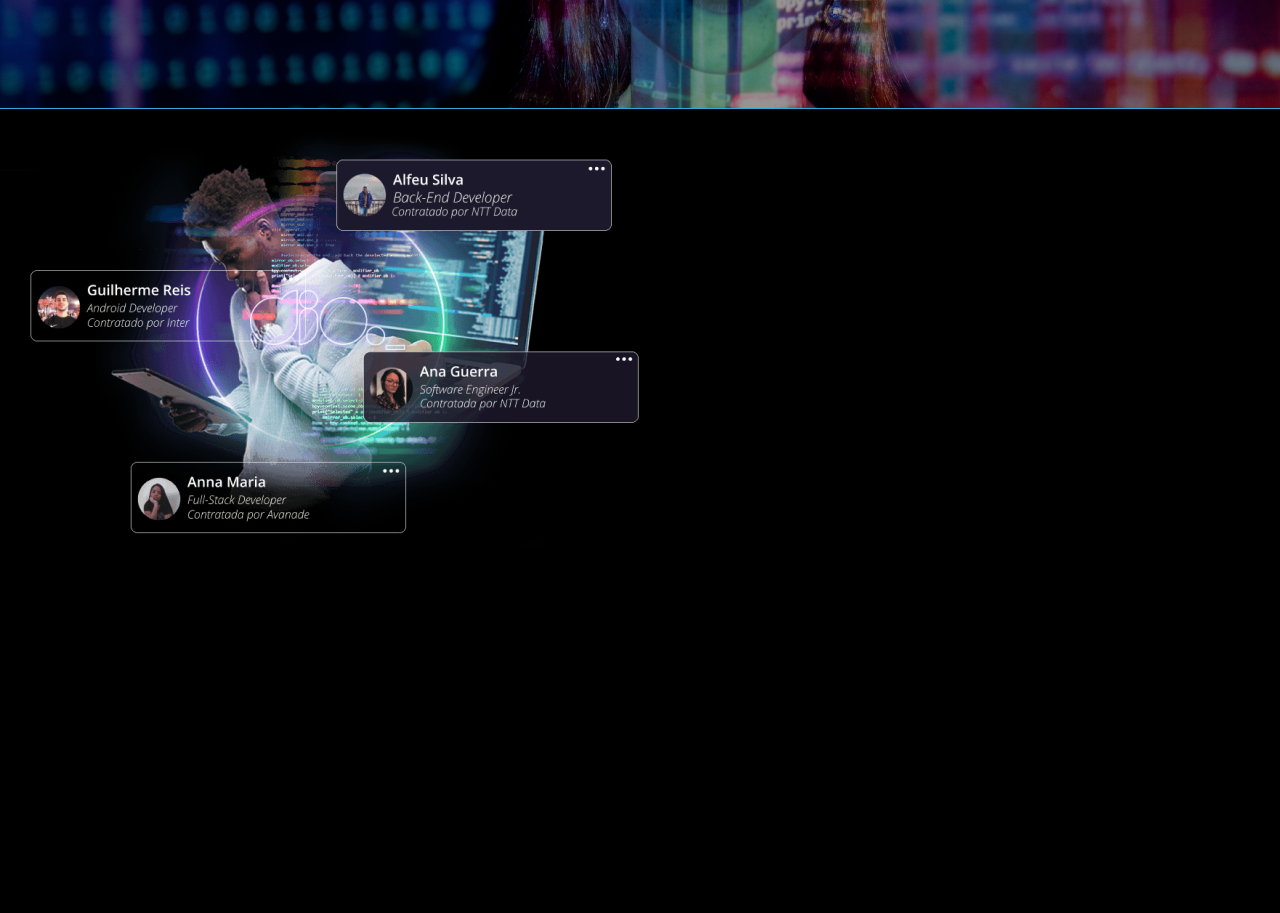
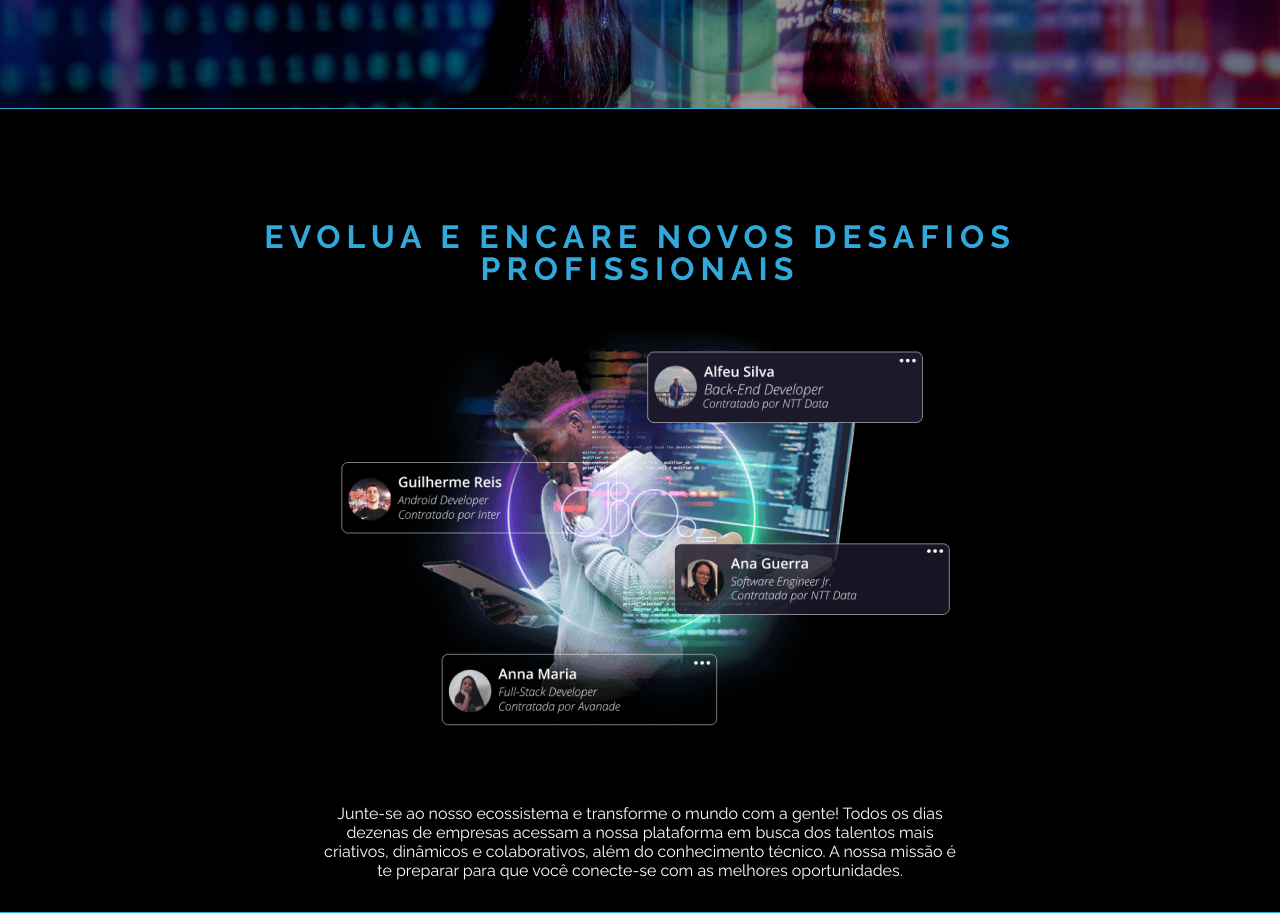
Before and after one commit to Adriana-Meyer/Landing_Page_Desafio_DIO, a plain HTML site: page index.html in a window 1280 px wide. Shown: the part 1475-2388 px from the top of the page. Before the commit the page ends 2032 px from the top, so only its background shows below. Drawn offline with Linux system fonts and the light colour scheme.

Commit message:
Criação e estilização da terceira sessão do conteúdo

```diff
--- /dev/null
+++ b/assets/css/content/challenges.css
@@ -0,0 +1,22 @@
+.content__challenges {
+    border-bottom: 1px solid #33A8DB;
+    text-align: center;
+}
+
+.challenges_title {
+    color: #33A8DB;
+    font-size: 2rem;
+    font-weight: 700;
+    letter-spacing: 0.19em;
+    margin: 7rem 10rem 2rem 10rem;
+}
+
+.challenges_image {
+    margin-bottom: 1.5rem;
+}
+
+.challenges_text {
+    color: #ffffff;
+    line-height: 1.174rem;
+    margin: 2rem 20rem;
+}
--- a/index.html
+++ b/index.html
@@ -15,6 +15,7 @@
     <link rel="stylesheet" href="./assets/css/banner/banner.css" />
     <link rel="stylesheet" href="./assets/css/content/modules.css" />
     <link rel="stylesheet" href="./assets/css/content/imageBanner.css" />
+    <link rel="stylesheet" href="./assets/css/content/challenges.css" />
 </head>
 
 <body>
@@ -56,9 +57,14 @@
             <h3 class="imageBanner__title">transforme o mundo com a gente</h3>
         </section>
 
-        <section class = content__challenges>
-            <h2>EVOLUA E ENCARE NOVOS DESAFIOS PROFISSIONAIS</h2>
-            <img src="./assets/img/technology.png" alt="homem lendo algo em um tablet e 4 caixinhas com foto de profissionais e seus respectivos cargos" />
+        <section class="content__challenges">
+            <h2 class="challenges_title">EVOLUA E ENCARE NOVOS DESAFIOS PROFISSIONAIS</h2>
+            <img class="challenges_image" src="./assets/img/technology.png" alt="homem lendo algo em um tablet e 4 caixinhas com foto de profissionais e seus respectivos cargos" />
+            <p class="challenges_text">Junte-se ao nosso ecossistema e transforme o mundo com a gente! Todos os dias dezenas de empresas
+                acessam a nossa plataforma em busca dos talentos mais criativos, dinâmicos e colaborativos,
+                além do conhecimento técnico. A nossa missão é te preparar para que você conecte-se com as
+                melhores oportunidades.
+            </p>
         </section>
     </main>
 
```
